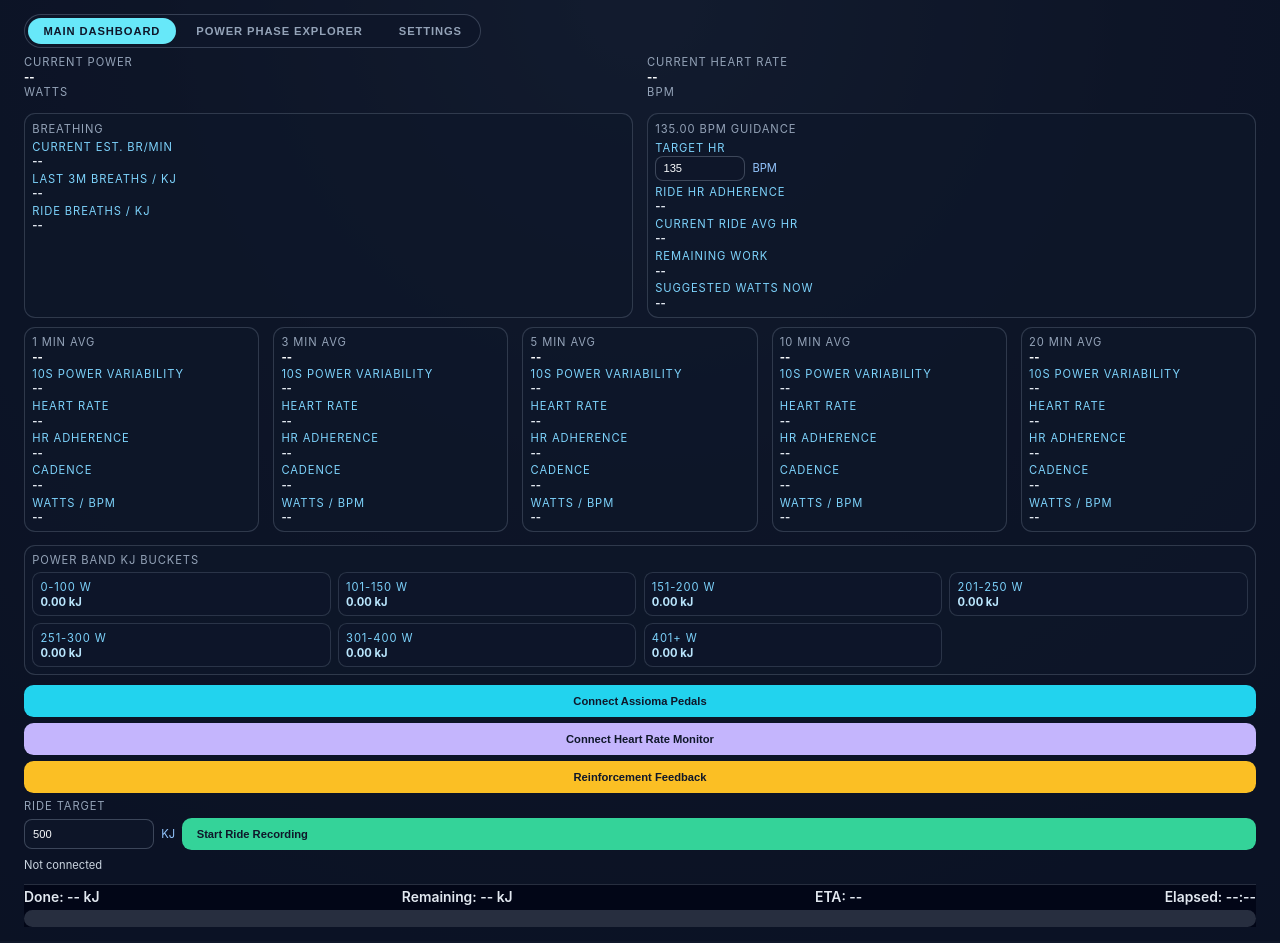
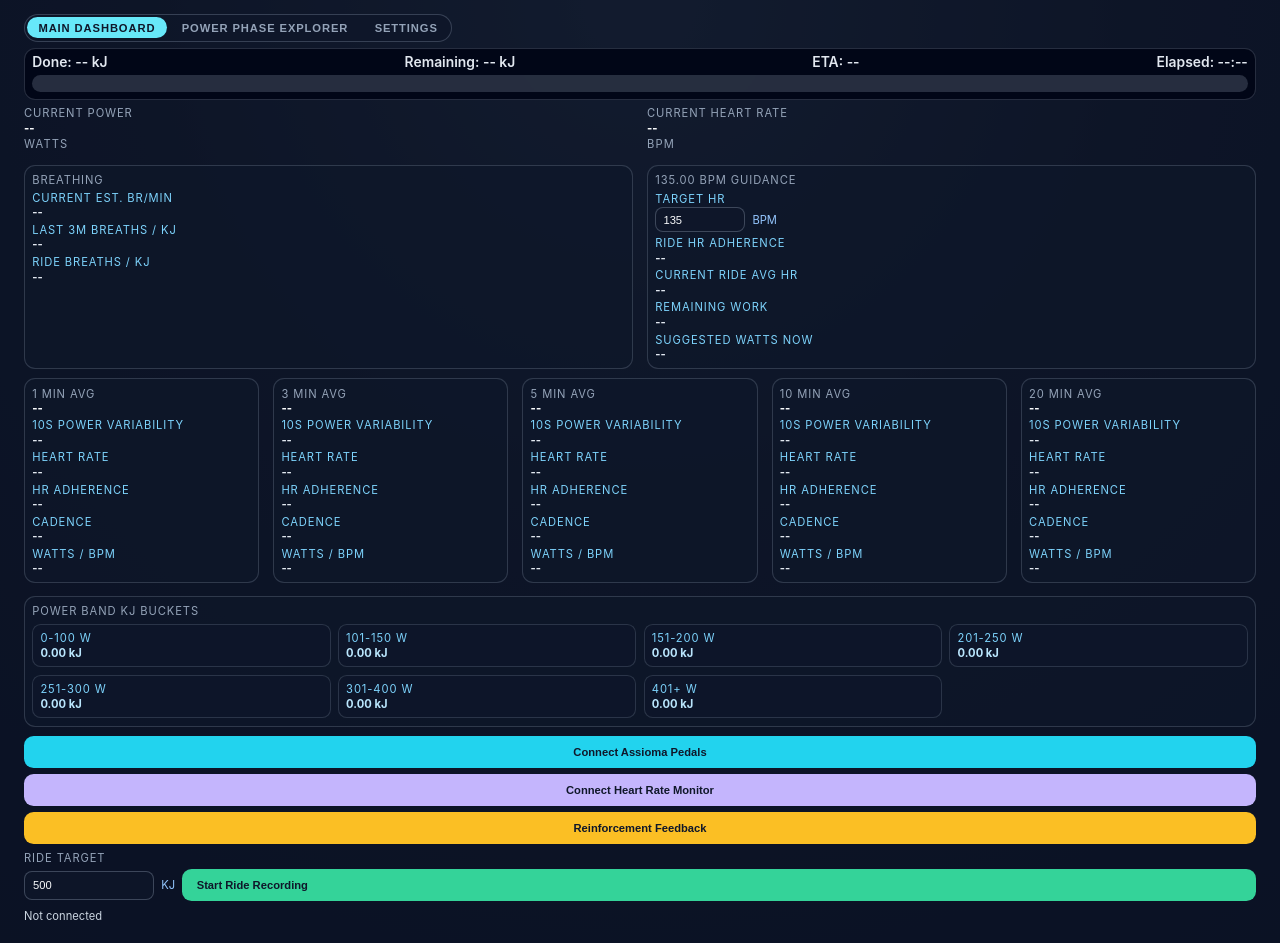
Before and after one commit to TNLSTT/CustomScreens_PowerMeterPedals, a website: page index.html in a window 1280 px wide. Drawn offline with Linux system fonts and the light colour scheme.

Commit message:
Pin ride status bar to top and shrink navigation tabs

```diff
--- a/index.html
+++ b/index.html
@@ -15,6 +15,18 @@
       </nav>
 
       <section id="dashboardView" class="view-panel active" aria-label="Main dashboard">
+        <section class="ride-progress" aria-label="Ride completion progress" data-widget-id="rideProgress">
+          <div class="ride-progress-details">
+            <span id="rideDone">Done: -- kJ</span>
+            <span id="rideRemaining">Remaining: -- kJ</span>
+            <span id="rideEta">ETA: --</span>
+            <span id="rideElapsed">Elapsed: --:--</span>
+          </div>
+          <div class="ride-progress-track" role="progressbar" aria-valuemin="0" aria-valuemax="100" aria-valuenow="0" aria-label="Ride completion percentage">
+            <div id="rideProgressFill" class="ride-progress-fill"></div>
+          </div>
+        </section>
+
         <section class="top-band" aria-label="Live and guidance overview" data-widget-id="liveOverview">
           <div class="live-metrics">
             <section class="metric-block" aria-label="Current power">
@@ -199,17 +211,6 @@
 
         <p id="status" class="status" data-widget-id="connectionStatus">Not connected</p>
 
-        <section class="ride-progress" aria-label="Ride completion progress" data-widget-id="rideProgress">
-          <div class="ride-progress-details">
-            <span id="rideDone">Done: -- kJ</span>
-            <span id="rideRemaining">Remaining: -- kJ</span>
-            <span id="rideEta">ETA: --</span>
-            <span id="rideElapsed">Elapsed: --:--</span>
-          </div>
-          <div class="ride-progress-track" role="progressbar" aria-valuemin="0" aria-valuemax="100" aria-valuenow="0" aria-label="Ride completion percentage">
-            <div id="rideProgressFill" class="ride-progress-fill"></div>
-          </div>
-        </section>
       </section>
 
       <section id="powerPhaseView" class="view-panel" aria-label="Power phase explorer" hidden>
--- a/style.css
+++ b/style.css
@@ -313,16 +313,20 @@ body.reinforcement-out-of-pocket {
 }
 
 .ride-progress {
-  position: static;
-  padding: 0.2rem 0 0;
+  position: sticky;
+  top: 0;
+  z-index: 40;
+  padding: 0.3rem 0.45rem 0.4rem;
   background: rgba(2, 6, 23, 0.95);
-  border-top: 1px solid rgba(148, 163, 184, 0.25);
+  border: 1px solid rgba(148, 163, 184, 0.25);
+  border-radius: 0.7rem;
+  backdrop-filter: blur(4px);
 }
 
 .ride-progress-details {
   display: flex;
   justify-content: space-between;
-  gap: 0.8rem;
+  gap: 0.6rem;
   font-size: clamp(1rem, 1.55vw, 1.7rem);
   font-weight: 600;
   color: #e2e8f0;
@@ -395,9 +399,9 @@ body.reinforcement-out-of-pocket {
 
 .top-nav {
   display: inline-flex;
-  gap: 0.35rem;
+  gap: 0.25rem;
   width: fit-content;
-  padding: 0.2rem;
+  padding: 0.14rem;
   border-radius: 999px;
   background: rgba(15, 23, 42, 0.85);
   border: 1px solid rgba(148, 163, 184, 0.3);
@@ -406,10 +410,10 @@ body.reinforcement-out-of-pocket {
 .nav-tab {
   border: 0;
   border-radius: 999px;
-  padding: 0.45rem 0.95rem;
+  padding: 0.3rem 0.7rem;
   background: transparent;
   color: #94a3b8;
-  font-size: clamp(0.78rem, 0.95vw, 0.95rem);
+  font-size: clamp(0.67rem, 0.8vw, 0.8rem);
   text-transform: uppercase;
   letter-spacing: 0.08em;
   font-weight: 700;
```
